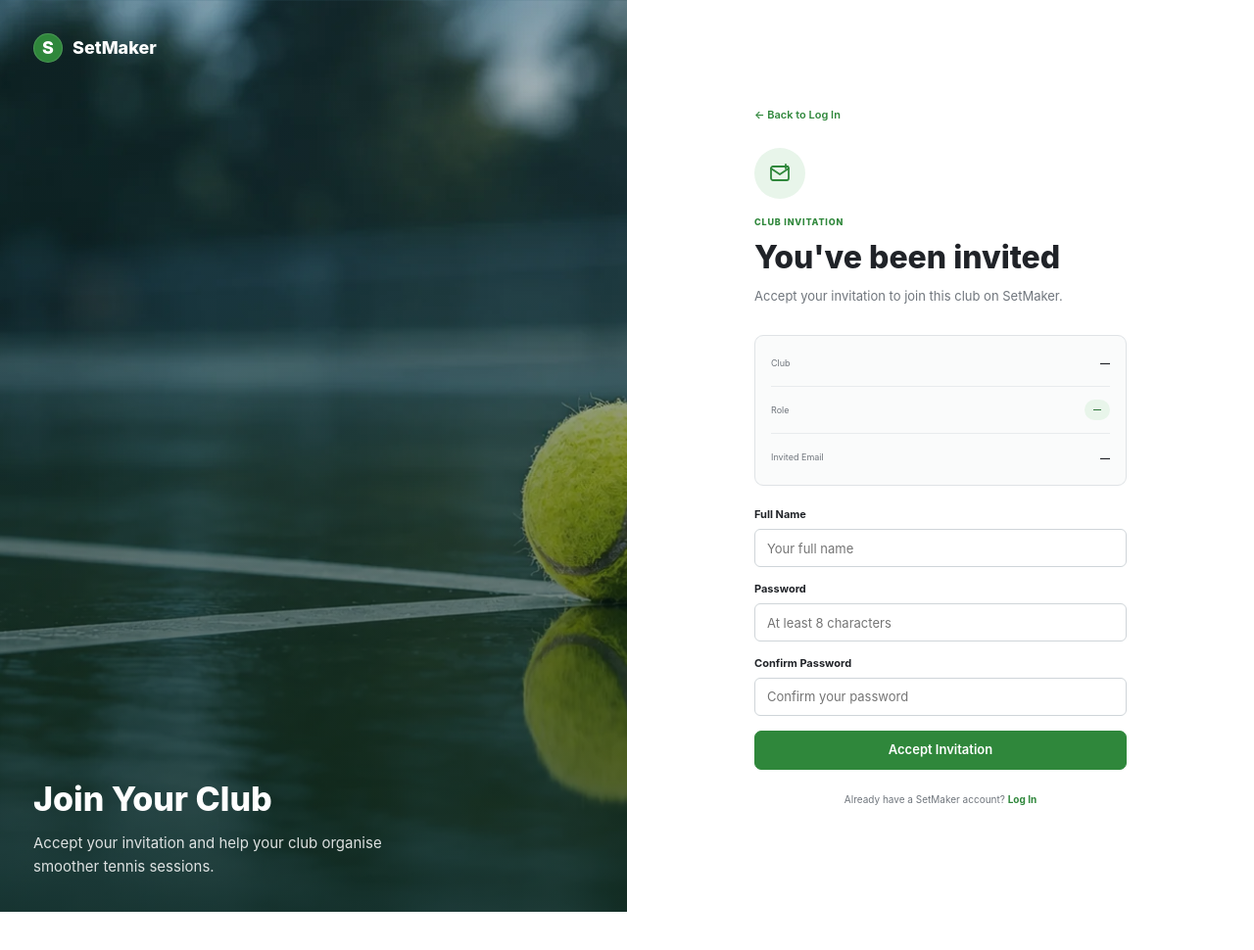
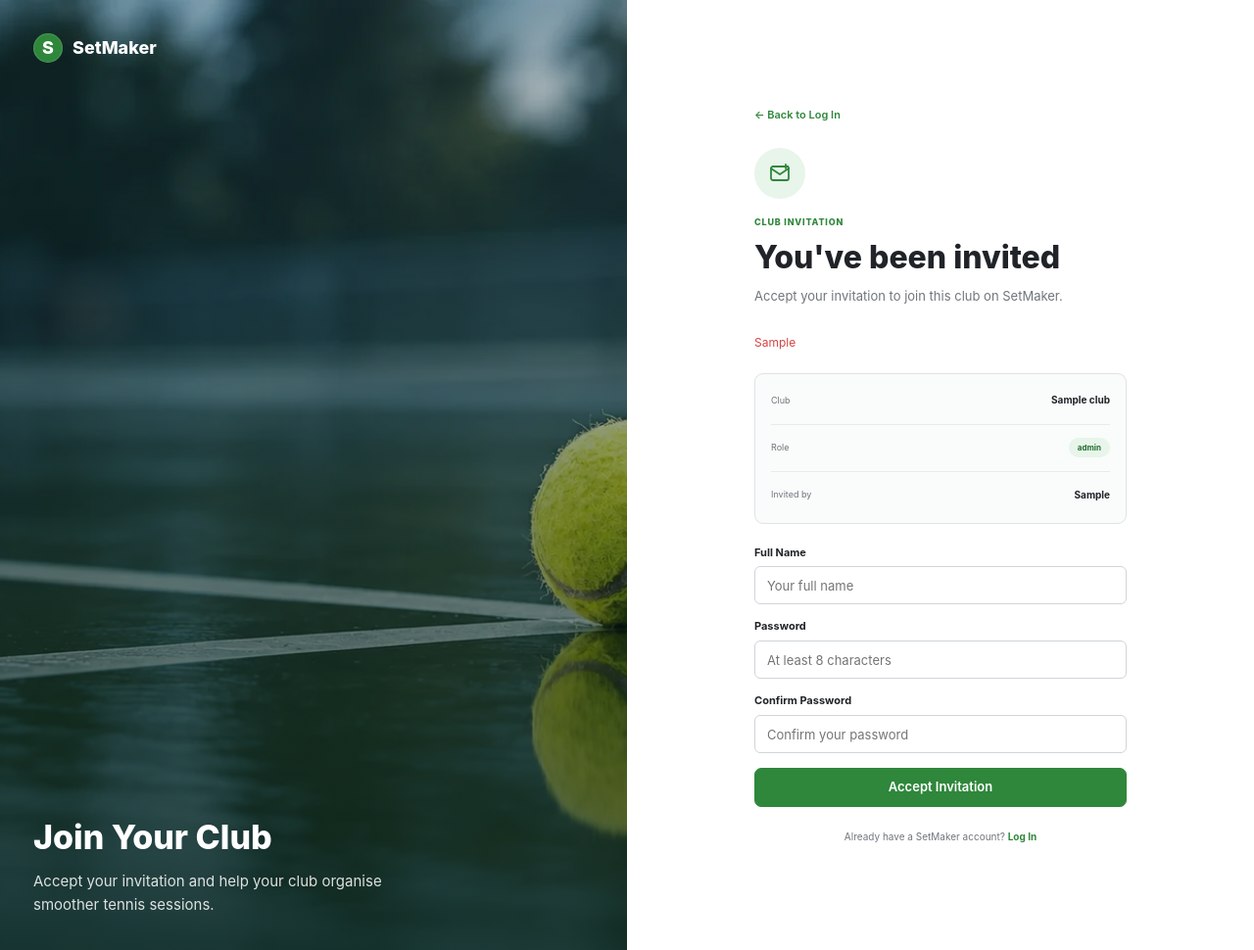
Before and after one commit to rainy-exe/TennisSetMaker, a Flask app: template app/templates/accept-invite.html in a window 1280 px wide. Shown: the whole page at 98% size. Before the commit the page ends 931 px from the top, so only its background shows below. Run offline with Flask 3, Linux system fonts and the light colour scheme; the template is opened without the code that fills it: most values are stand-ins (such as "Sample title", 1, 10 or a date in 2020).

Commit message:
fixed accept invite to show correct info

```diff
--- a/app/templates/accept-invite.html
+++ b/app/templates/accept-invite.html
@@ -105,6 +105,10 @@
                          INVITATION DETAILS
                     ========================== -->
 
+                    {% if invite_problem %}
+                    <p class="form-error invite-problem" role="alert">{{ invite_problem }}</p>
+                    {% endif %}
+
                     <div class="invite-details-card">
 
                         <div class="invite-detail-row">
@@ -114,7 +118,7 @@
                             </span>
 
                             <strong id="inviteClubName">
-                                —
+                                {{ invite.club if invite else '—' }}
                             </strong>
 
                         </div>
@@ -127,7 +131,7 @@
                             </span>
 
                             <strong class="invite-role" id="inviteRole">
-                                —
+                                {{ invite.role if invite else '—' }}
                             </strong>
 
                         </div>
@@ -136,11 +140,11 @@
                         <div class="invite-detail-row">
 
                             <span>
-                                Invited Email
+                                Invited by
                             </span>
 
-                            <strong id="inviteEmail">
-                                —
+                            <strong id="inviteInvitedBy">
+                                {{ invite.invited_by if invite else '—' }}
                             </strong>
 
                         </div>
```
